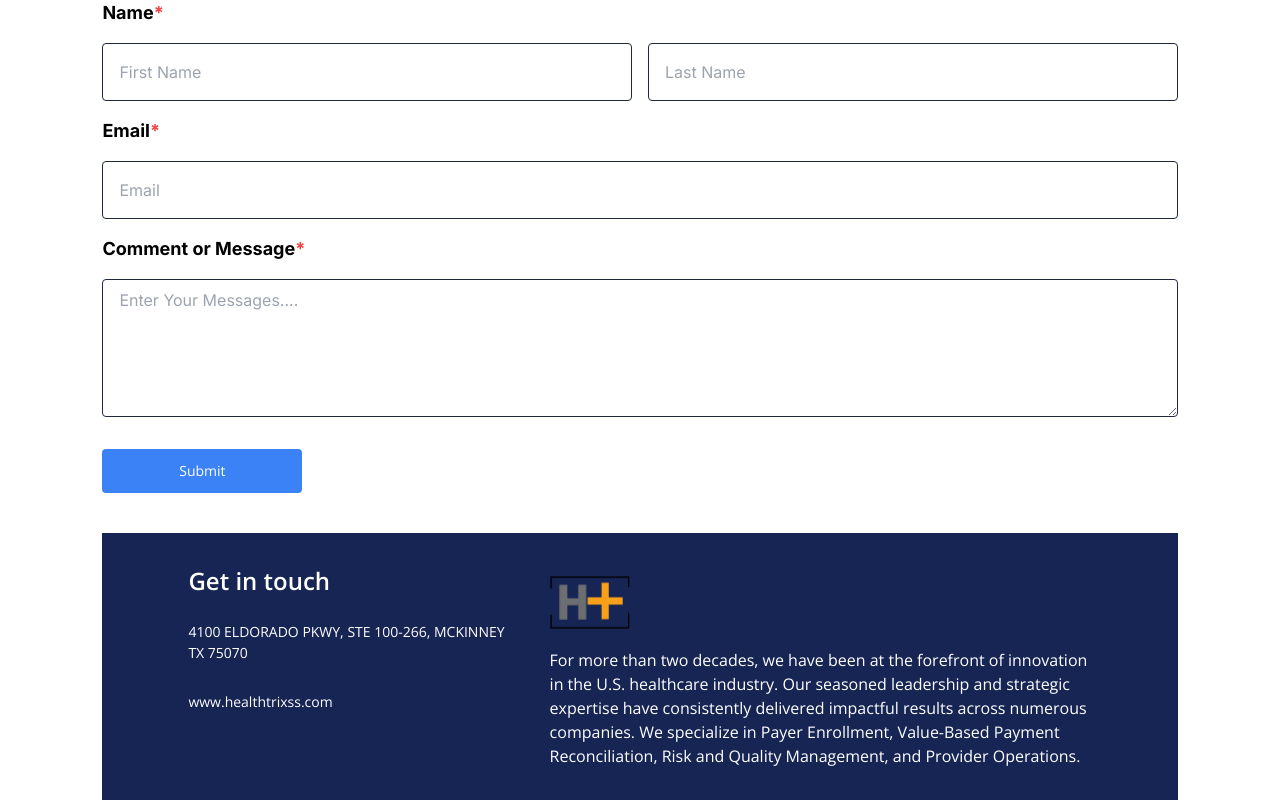
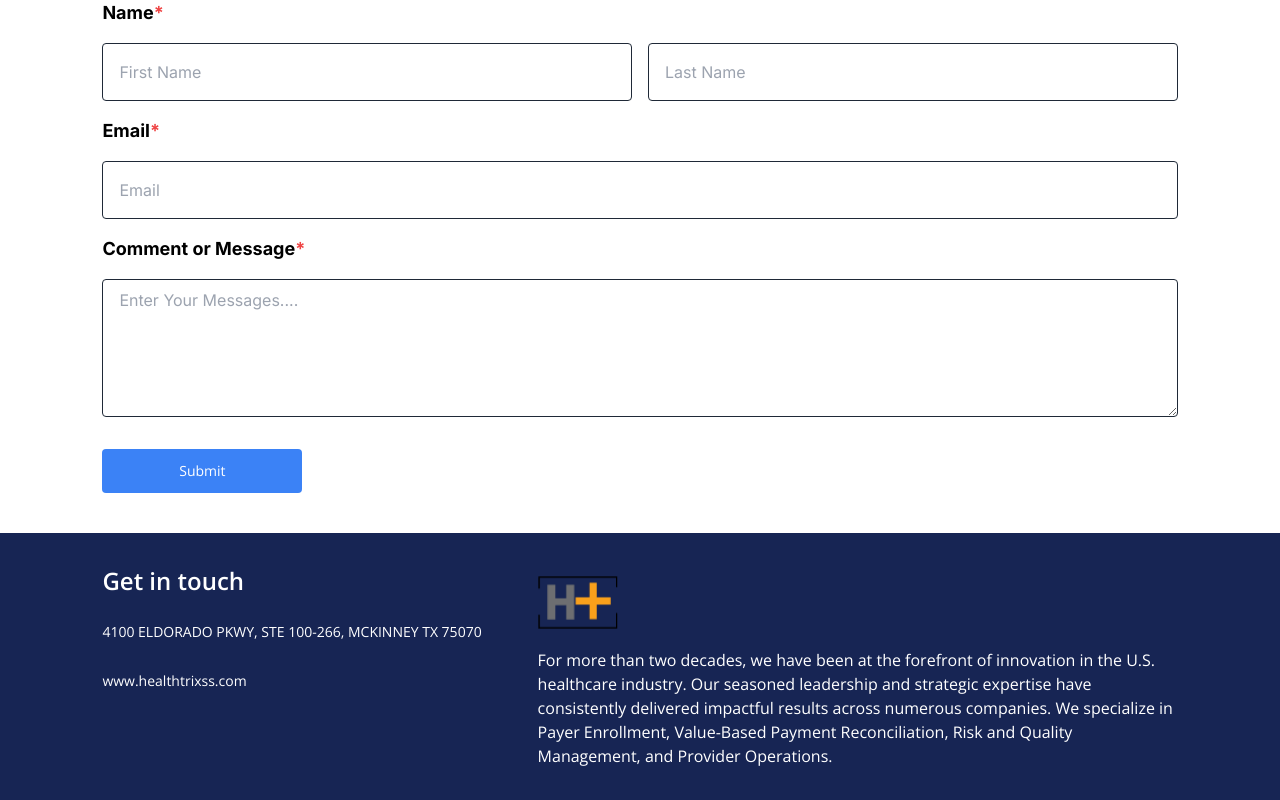
Before and after one commit to ronishpaudel/health-rixss, a Next.js app: page /contact-us in a window 1280 px wide. Shown: the part 1086-1886 px from the top of the page. Built offline with nearby package versions, Linux system fonts and the light colour scheme.

Commit message:
footer fix

```diff
--- a/app/contact-us/page.tsx
+++ b/app/contact-us/page.tsx
@@ -184,9 +184,9 @@ const Page: React.FC = () => {
           )}
           <br />
         </form>
-        <Footer />
-        <ScrollToTopButton />
       </div>
+      <Footer />
+      <ScrollToTopButton />
     </div>
   );
 };
```
